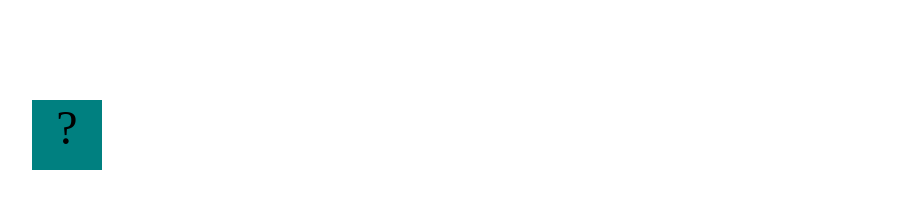
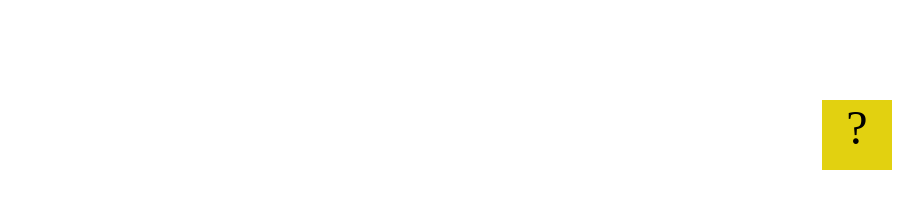
Before and after one commit to ab121907-lgtm/ab121907-lgtm.github.io, a plain HTML site: page fsd-projects/bouncing-box/index.html in a window 1280 px wide. Shown: the whole page, without its empty margins (168-1091 px from the left). Drawn offline with Linux system fonts and the light colour scheme.

Commit message:
completed bouncing box project

```diff
--- a/fsd-projects/bouncing-box/index.html
+++ b/fsd-projects/bouncing-box/index.html
@@ -2,13 +2,13 @@
 <html>
   <head>
     <meta charset="utf-8" />
-    <title>Bouncing Box</title>
+    <title>Aaron's Bouncing Box</title>
     <script src="jquery.min.js"></script>
     <style>
       .box {
         width: 70px;
         height: 70px;
-        background-color: teal;
+        background-color: rgb(226, 209, 16);
         font-size: 300%;
         text-align: center;
         user-select: none;
@@ -69,6 +69,10 @@
         //////////////////////////////////////////////////////////////////
 
         // TODO 2 - Variable declarations
+        var positionX = 0;
+        var points = 0;
+        var speed = 10;
+
 
 
 
@@ -81,6 +85,18 @@
          */
         function update() {
           moveBoxTo(200); // Moves box to x-position 200
+          moveBoxTo(450); // Moves box to x-position 450
+          moveBoxTo(positionX); // Moves box to x-position 30
+          positionX = positionX + speed;
+          if (positionX > boardWidth) {
+          speed *= -1;
+  // Code to reverse speed goes here
+  }
+          else if (positionX < 0) {
+            speed *= -1;
+  // Code to reverse speed goes here
+}
+
 
 
 
@@ -95,6 +111,10 @@
          * - move the box to the left side of the screen.
          */
         function handleBoxClick() {
+          positionX = 0;
+          changeBoxText(points)
+          points++;
+          speed = 3 * points + 10;
 
 
 
```
